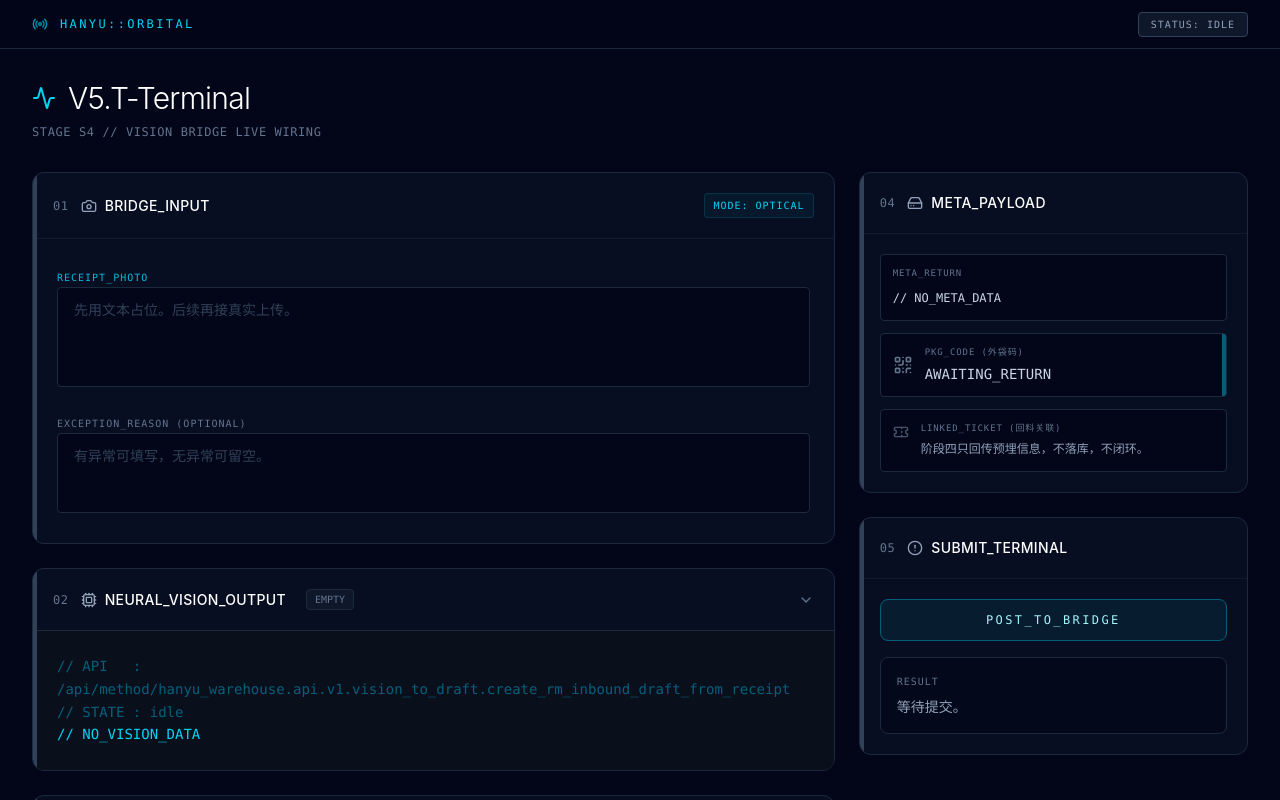
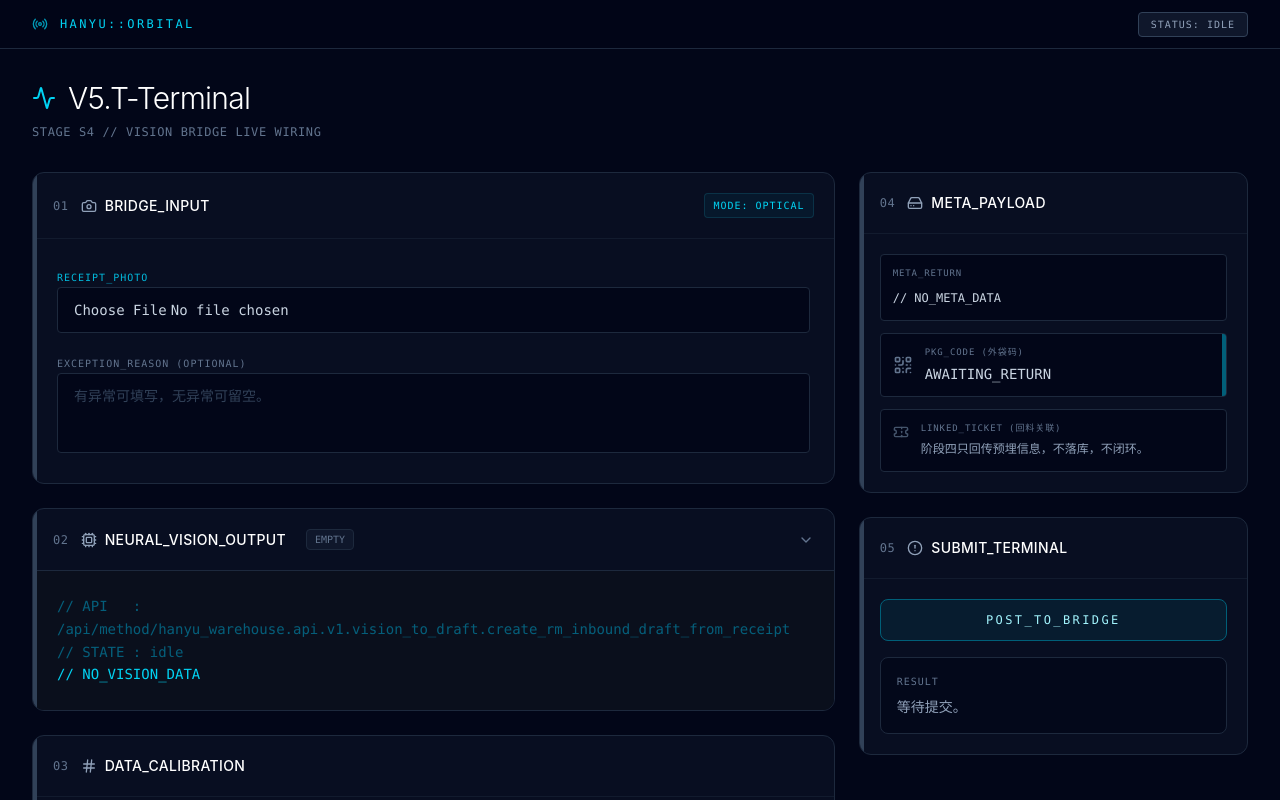
Before and after one commit to earth7777777/hanyu-pwa-laptop-main, a React (Vite) app: page / in a window 1280 px wide. Both pictures are taken after a click on the button "MODE: MANUAL_LOG". Shown: the top 800 px of the page. Built offline with nearby package versions, Linux system fonts and the light colour scheme.

Commit message:
阶段五：S11后照片上传接入前端闭环

```diff
--- a/src/App.tsx
+++ b/src/App.tsx
@@ -69,7 +69,8 @@ export default function App() {
   const [isVisionCollapsed, setIsVisionCollapsed] = useState(false);
   const [hasPhoto, setHasPhoto] = useState(false);
 
-  const [receiptPhoto, setReceiptPhoto] = useState('');
+  const [fileUrl, setFileUrl] = useState('');
+  const [uploading, setUploading] = useState(false);
   const [exceptionReason, setExceptionReason] = useState('');
 
   const [f01, setF01] = useState('');
@@ -121,6 +122,33 @@ export default function App() {
     return JSON.stringify(metaData, null, 2);
   }, [metaData]);
 
+  async function handleFileUpload(e: React.ChangeEvent<HTMLInputElement>) {
+    const file = e.target.files?.[0];
+    if (!file) return;
+    setUploading(true);
+    try {
+      const csrfToken = getCsrfToken();
+      const formData = new FormData();
+      formData.append('file', file);
+      formData.append('is_private', '1');
+      const res = await fetch('/api/method/upload_file', {
+        method: 'POST',
+        credentials: 'include',
+        headers: { 'X-Frappe-CSRF-Token': csrfToken },
+        body: formData,
+      });
+      const raw = await res.json();
+      const data = raw?.message ?? raw;
+      if (res.ok && data?.file_url) {
+        setFileUrl(data.file_url);
+      }
+    } catch {
+      // upload failed
+    } finally {
+      setUploading(false);
+    }
+  }
+
   async function handleSubmit() {
     const finalExceptionReason = hasPhoto ? exceptionReason.trim() : exceptionReason.trim();
 
@@ -137,7 +165,7 @@ export default function App() {
     setMetaData(null);
 
     const payload = {
-      receipt_photo: hasPhoto ? receiptPhoto.trim() : '',
+      receipt_photo: hasPhoto ? fileUrl : '',
       exception_reason: finalExceptionReason,
       overrides,
     };
@@ -254,12 +282,15 @@ export default function App() {
                     <label className="font-mono text-[10px] text-cyan-500 uppercase tracking-widest">
                       RECEIPT_PHOTO
                     </label>
-                    <textarea
-                      value={receiptPhoto}
-                      onChange={(e) => setReceiptPhoto(e.target.value)}
-                      placeholder="先用文本占位。后续再接真实上传。"
-                      className="w-full bg-slate-950 border border-slate-800 rounded px-4 py-3 font-mono text-sm text-slate-300 focus:outline-none focus:border-cyan-800 focus:ring-1 focus:ring-cyan-900 transition-all min-h-[100px] resize-none placeholder:text-slate-700"
+                    <input
+                      type="file"
+                      accept="image/*"
+                      capture="environment"
+                      onChange={handleFileUpload}
+                      className="w-full bg-slate-950 border border-slate-800 rounded px-4 py-3 font-mono text-sm text-slate-300 focus:outline-none focus:border-cyan-800 focus:ring-1 focus:ring-cyan-900 transition-all"
                     />
+                    {uploading && <p className="font-mono text-xs text-cyan-400">上传中...</p>}
+                    {fileUrl && <p className="font-mono text-xs text-emerald-400">已上传: {fileUrl}</p>}
                   </div>
                 ) : (
                   <div className="border border-slate-800 border-dashed bg-slate-950/50 rounded-lg p-6">
```
